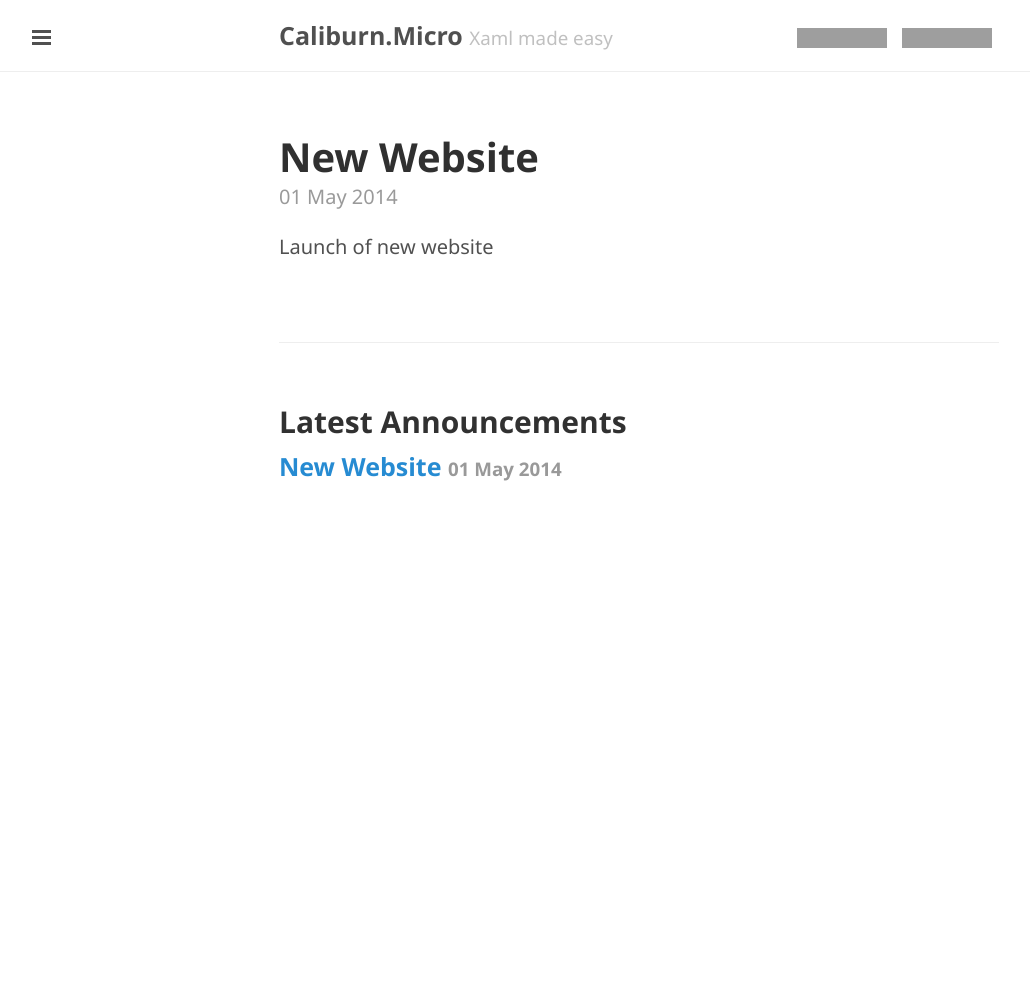
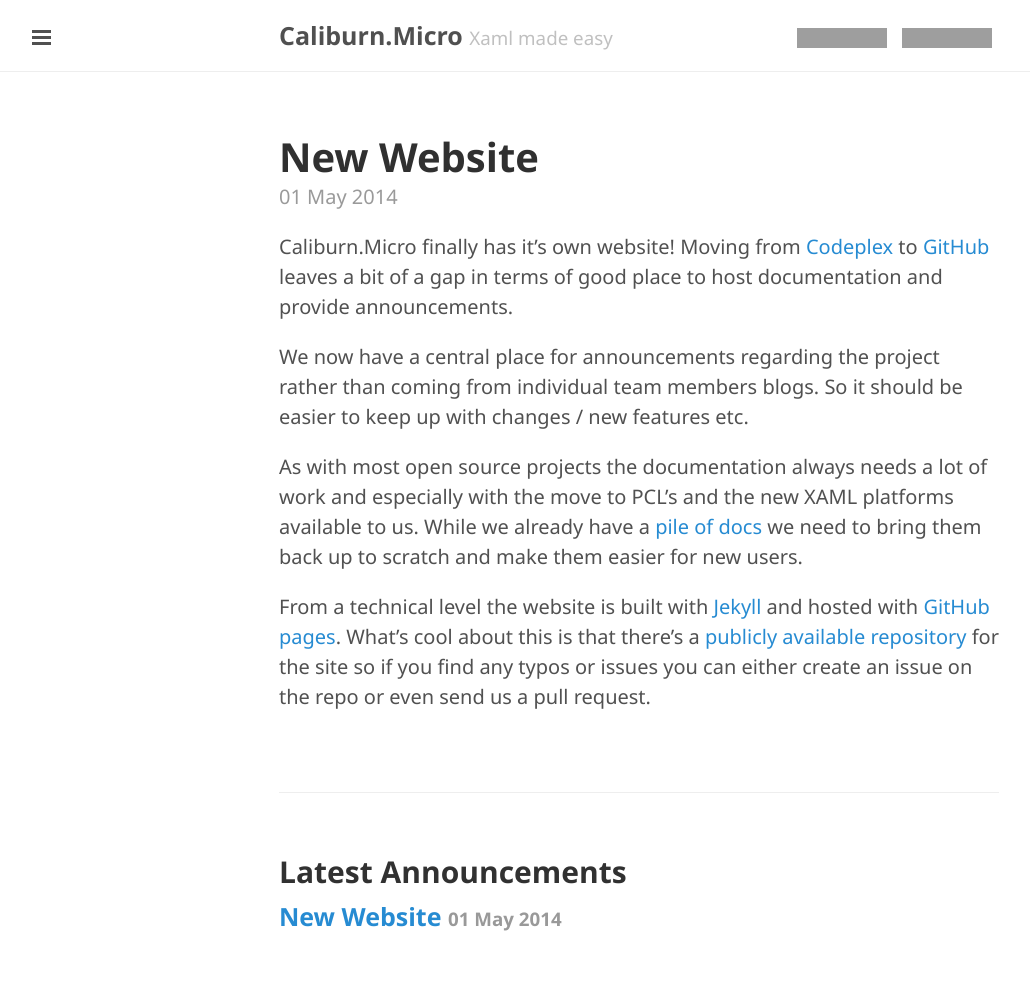
Before and after one commit to Caliburn-Micro/caliburn-micro.github.io, a Jekyll site: the page built from _posts/2014-05-01-new-website.md, in a window 1280 px wide. Shown: the whole page, without its empty margins (1-1031 px from the left). Built offline with Jekyll 4.4.1, drawn with Linux system fonts in a browser that asks for light colours; before the commit the page ends 900 px from its top, so only the background shows below that; grey boxes are pictures that could not be loaded.

Commit message:
new post

```diff
--- a/_posts/2014-05-01-new-website.md
+++ b/_posts/2014-05-01-new-website.md
@@ -1,7 +1,19 @@
 ---
 layout: post
 title: New Website
-published: true
 ---
 
-Launch of new website
+Caliburn.Micro finally has it's own website! Moving from [Codeplex][cp] to [GitHub][gh] leaves a bit of a gap in terms of good place to host documentation and provide announcements.
+
+We now have a central place for announcements regarding the project rather than coming from individual team members blogs. So it should be easier to keep up with changes / new features etc.
+
+As with most open source projects the documentation always needs a lot of work and especially with the move to PCL's and the new XAML platforms available to us. While we already have  a [pile of docs][docs] we need to bring them back up to scratch and make them easier for new users.
+
+From a technical level the website is built with [Jekyll][jk] and hosted with [GitHub pages][pages]. What's cool about this is that there's a [publicly available repository][ghp] for the site so if you find any typos or issues you can either create an issue on the repo or even send us a pull request.
+
+[cp]: https://caliburnmicro.codeplex.com/
+[gh]: https://github.com/caliburn-micro/caliburn.micro
+[ghp]: https://github.com/Caliburn-Micro/caliburn-micro.github.io
+[docs]: /documentation
+[jk]: http://jekyllrb.com/
+[pages]: https://pages.github.com/
```
